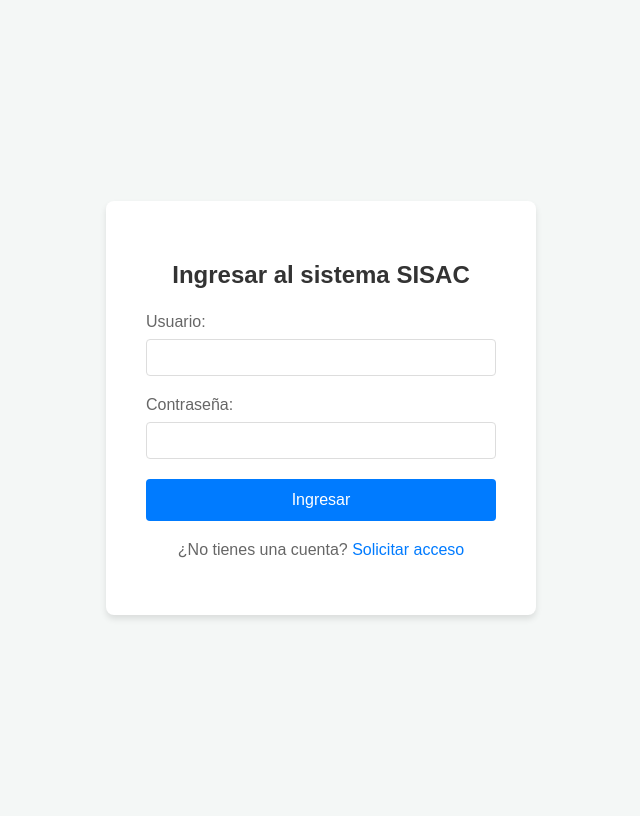
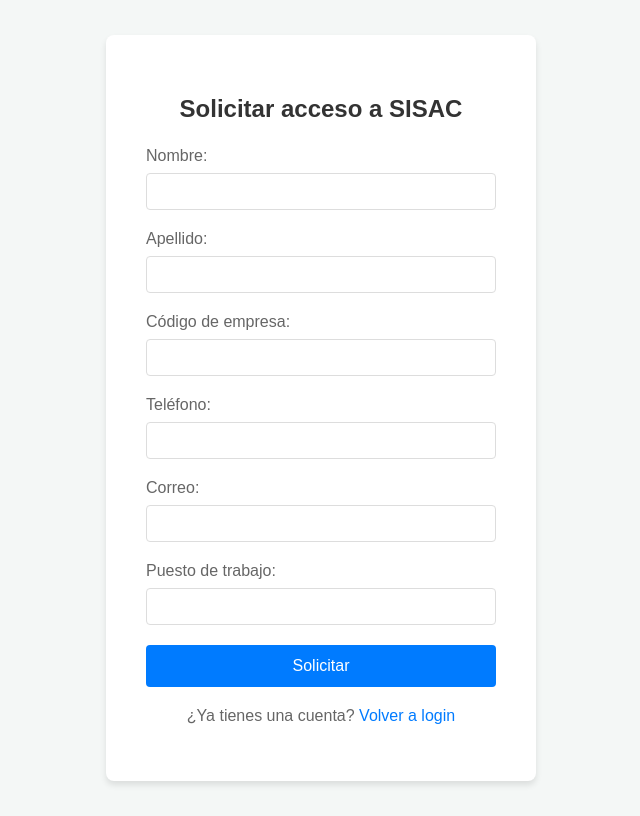
Before and after one commit to rodrigomartinez99/SISAC-ERP, a React app in the folder frontend/: page /signup in a window 1280 px wide. Before the commit this address led to /login. Shown: the whole page, without its empty margins (319-959 px from the left). Built offline with nearby package versions, Linux system fonts and the light colour scheme; the HTML template or start-up script is replaced by a standard one.

Commit message:
Login_PageSetupV2
la configuracion de login y page setup ya esta funcional

```diff
--- a/frontend/src/features/employees/pages/LoginPage.jsx
+++ b/frontend/src/features/employees/pages/LoginPage.jsx
@@ -1,12 +1,35 @@
-import React from 'react';
-import { Link } from 'react-router-dom';
+import React, { useState } from 'react';
+import { Link, useNavigate } from 'react-router-dom';
 import '../styles/Login.css';
 
-const LoginPage = () => {
+const LoginPage = ({ onLogin }) => {
+    const [username, setUsername] = useState('');
+    const [password, setPassword] = useState('');
+    const [error, setError] = useState('');
+    const navigate = useNavigate();
+
     const handleLogin = (e) => {
         e.preventDefault();
-        // Lógica de autenticación aquí
-        alert('Intentando iniciar sesión...');
+        setError(''); // Limpia el error anterior
+
+        // Lógica de validación con el backend (por ahora, solo simulación)
+        // ** COMENTARIO: Lógica de prueba para avanzar al dashboard con "admin" **
+        if (username === 'admin' && password === 'admin') {
+            onLogin();
+            navigate('/dashboard');
+        } else {
+            setError('Usuario o contraseña incorrectos.');
+        }
+        // ** FIN COMENTARIO **
+
+        // ** COMENTARIO: Lógica de autenticación real con el backend **
+        // if (response.status === 200) {
+        //     onLogin();
+        //     navigate('/dashboard');
+        // } else {
+        //     setError('Error: credenciales no válidas');
+        // }
+        // ** FIN COMENTARIO **
     };
 
     return (
@@ -16,12 +39,27 @@ const LoginPage = () => {
                 <form onSubmit={handleLogin}>
                     <div className="input-group">
                         <label htmlFor="username">Usuario:</label>
-                        <input type="text" id="username" name="username" required />
+                        <input
+                            type="text"
+                            id="username"
+                            name="username"
+                            required
+                            value={username}
+                            onChange={(e) => setUsername(e.target.value)}
+                        />
                     </div>
                     <div className="input-group">
                         <label htmlFor="password">Contraseña:</label>
-                        <input type="password" id="password" name="password" required />
+                        <input
+                            type="password"
+                            id="password"
+                            name="password"
+                            required
+                            value={password}
+                            onChange={(e) => setPassword(e.target.value)}
+                        />
                     </div>
+                    {error && <p className="error-message">{error}</p>}
                     <button type="submit">Ingresar</button>
                 </form>
                 <p>
--- a/frontend/src/features/employees/pages/SignupPage.jsx
+++ b/frontend/src/features/employees/pages/SignupPage.jsx
@@ -0,0 +1,68 @@
+import React, { useState } from 'react';
+import { Link, useNavigate } from 'react-router-dom';
+import '../styles/Login.css'; // Usamos los mismos estilos del login
+
+const SignupPage = () => {
+    const navigate = useNavigate();
+    const [formData, setFormData] = useState({
+        name: '',
+        lastname: '',
+        companyCode: '',
+        phone: '',
+        email: '',
+        jobTitle: ''
+    });
+
+    const handleChange = (e) => {
+        setFormData({ ...formData, [e.target.name]: e.target.value });
+    };
+
+    const handleSignup = (e) => {
+        e.preventDefault();
+        // ** COMENTARIO: Aquí iría la lógica para enviar los datos al backend **
+        console.log('Datos a enviar:', formData);
+
+        alert('Solicitud de acceso enviada. Serás redirigido a la página de login.');
+        navigate('/login');
+    };
+
+    return (
+        <div className="login-container">
+            <div className="login-card">
+                <h2>Solicitar acceso a SISAC</h2>
+                <form onSubmit={handleSignup}>
+                    <div className="input-group">
+                        <label>Nombre:</label>
+                        <input type="text" name="name" value={formData.name} onChange={handleChange} required />
+                    </div>
+                    <div className="input-group">
+                        <label>Apellido:</label>
+                        <input type="text" name="lastname" value={formData.lastname} onChange={handleChange} required />
+                    </div>
+                    <div className="input-group">
+                        <label>Código de empresa:</label>
+                        <input type="text" name="companyCode" value={formData.companyCode} onChange={handleChange} required />
+                    </div>
+                    <div className="input-group">
+                        <label>Teléfono:</label>
+                        <input type="tel" name="phone" value={formData.phone} onChange={handleChange} required />
+                    </div>
+                    <div className="input-group">
+                        <label>Correo:</label>
+                        <input type="email" name="email" value={formData.email} onChange={handleChange} required />
+                    </div>
+                    <div className="input-group">
+                        <label>Puesto de trabajo:</label>
+                        <input type="text" name="jobTitle" value={formData.jobTitle} onChange={handleChange} required />
+                    </div>
+                    <button type="submit">Solicitar</button>
+                </form>
+                <p>
+                    ¿Ya tienes una cuenta? <Link to="/login">Volver a login</Link>
+                </p>
+            </div>
+        </div>
+    );
+};
+
+export default SignupPage;
--- a/frontend/src/features/employees/styles/Login.css
+++ b/frontend/src/features/employees/styles/Login.css
@@ -72,3 +72,9 @@ button:hover {
 .login-card a:hover {
     text-decoration: underline;
 }
+
+.error-message {
+    color: red;
+    font-size: 14px;
+    margin-bottom: 10px;
+}
--- a/frontend/src/routes/AppRoutes.jsx
+++ b/frontend/src/routes/AppRoutes.jsx
@@ -1,37 +1,37 @@
+import React, { useState } from 'react';
 import { BrowserRouter, Routes, Route, Navigate } from 'react-router-dom';
 import LoginPage from '../features/employees/pages/LoginPage.jsx';
+import SignupPage from '../features/employees/pages/SignupPage.jsx'; // Importa el nuevo componente
 import DashboardPage from '../features/employees/pages/DashboardPage.jsx';
 
-// Este componente simple simula un estado de autenticación
-// En un proyecto real, se usaría un contexto o un custom hook
-const isAuthenticated = () => {
-    // Aquí iría la lógica para verificar si el usuario está logueado
-    // Por ahora, solo devuelve un valor de prueba
-    return true; // Cambia a true para probar el Dashboard
-};
-
-const PrivateRoute = ({ children }) => {
-    return isAuthenticated() ? children : <Navigate to="/login" />;
+const PrivateRoute = ({ children, isAuthenticated }) => {
+    return isAuthenticated ? children : <Navigate to="/login" />;
 };
 
 export default function AppRoutes() {
+    const [isLoggedIn, setIsLoggedIn] = useState(false);
+
+    const handleLogin = () => {
+        setIsLoggedIn(true);
+    };
+
     return (
         <BrowserRouter>
             <Routes>
-                <Route path="/login" element={<LoginPage />} />
-                {/* Puedes añadir una ruta para /signup aquí */}
+                <Route path="/login" element={<LoginPage onLogin={handleLogin} />} />
+                <Route path="/signup" element={<SignupPage />} /> {/* Nueva ruta para registro */}
 
-                {/* Esta ruta está protegida y solo es accesible si el usuario está logueado */}
+                {/* Ruta protegida para el dashboard */}
                 <Route
                     path="/dashboard"
                     element={
-                        <PrivateRoute>
+                        <PrivateRoute isAuthenticated={isLoggedIn}>
                             <DashboardPage />
                         </PrivateRoute>
                     }
                 />
 
-                {/* Redirecciona al login si la ruta no existe */}
+                {/* Redirecciona a /login si la ruta no existe */}
                 <Route path="*" element={<Navigate to="/login" />} />
             </Routes>
         </BrowserRouter>
```
